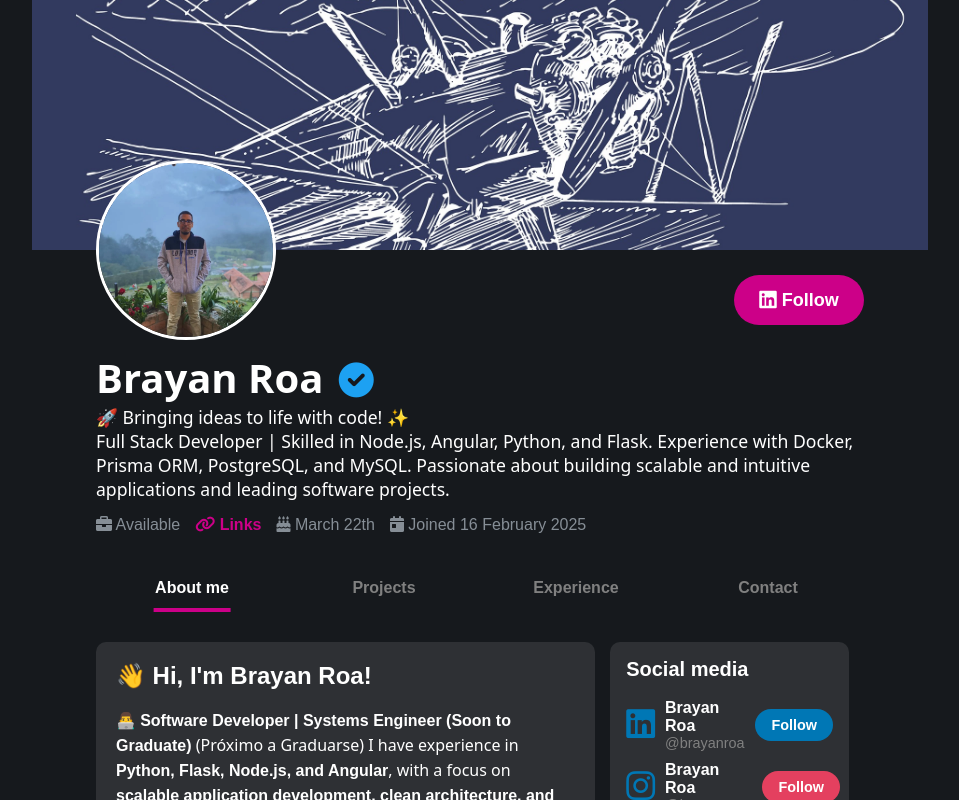
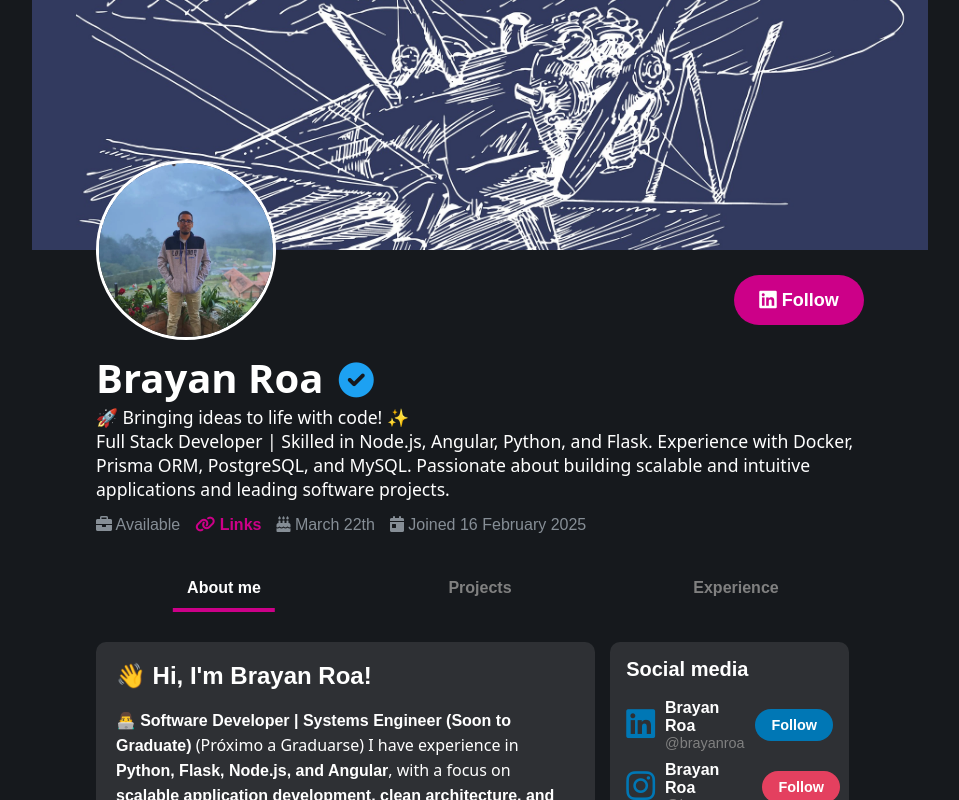
Before and after one commit to BrayanRoa/portafolio, an Angular app: page /about in a window 1280 px wide. Shown: the top 800 px of the page, without its empty margins (160-1119 px from the left). Built offline with nearby package versions, Linux system fonts and the light colour scheme.

Commit message:
server.ts change to allow deploy in netlify

```diff
--- a/src/app/app.component.ts
+++ b/src/app/app.component.ts
@@ -16,7 +16,7 @@ export class AppComponent {
     { label: 'About me', route: '/about' },
     { label: 'Projects', route: '/projects' },
     { label: 'Experience', route: '/experience' },
-    { label: 'Contact', route: '/contact' }
+    // { label: 'Contact', route: '/contact' }
   ];
   selectedItem: string = '';
 
--- a/src/app/app.routes.ts
+++ b/src/app/app.routes.ts
@@ -8,8 +8,5 @@ export const routes: Routes = [
     { path: 'about', component: AboutMeComponent },
     { path: 'projects', component: ProjectsComponent },
     { path: 'experience', component: ExperienceComponent },
-    // { path: 'projects', loadChildren: () => import('./projects/projects.module').then(m => m.ProjectsModule) },
-    // { path: 'experience', loadChildren: () => import('./experience/experience.module').then(m => m.ExperienceModule) },
-    // { path: 'about-me', loadChildren: () => import('./about-me/about-me.module').then(m => m.AboutMeModule) },
     { path: '**', redirectTo: 'about', pathMatch: 'full' }
 ];
```
Also changed, not shown: 1 other file (tests, documents, lock files or other folders).
